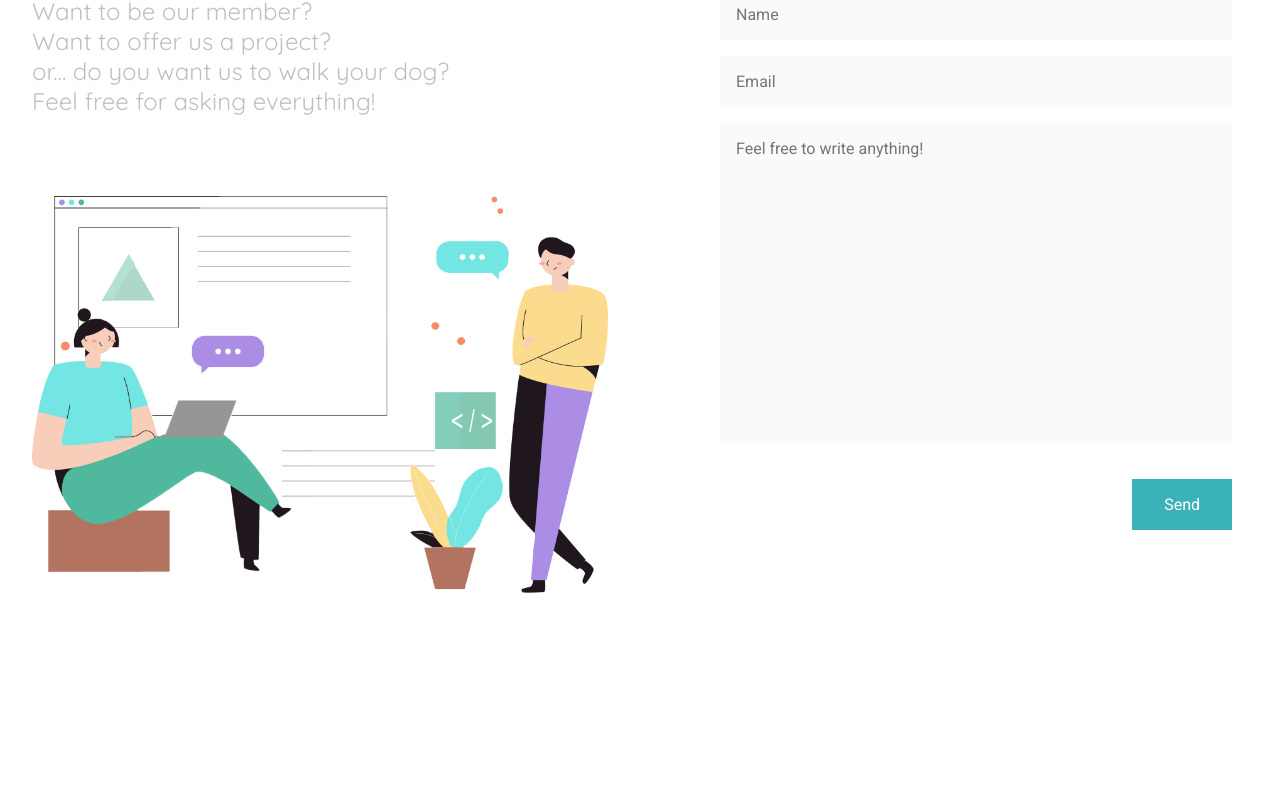
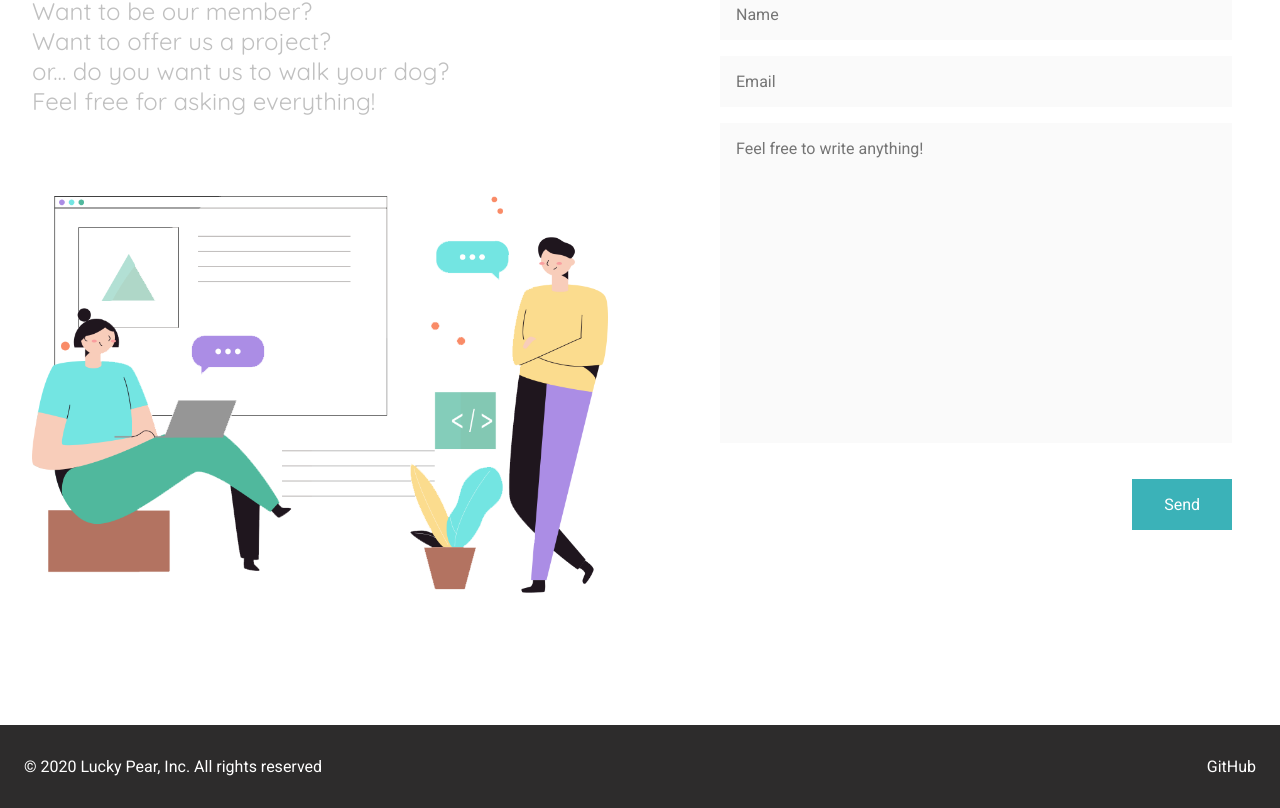
Before and after one commit to Lucky-pear/luckypear-landing, a React (Create React App) app: page / in a window 1280 px wide. Shown: the part 1423-2231 px from the top of the page. Before the commit the page ends 2084 px from the top, so only its background shows below. Built offline with nearby package versions, Linux system fonts and the light colour scheme.

Commit message:
feat: added basic footer

```diff
--- a/src/App.tsx
+++ b/src/App.tsx
@@ -2,6 +2,7 @@ import React from 'react';
 import Header from './components/header/Header';
 import Main from './components/main/Main';
 import styled from 'styled-components';
+import Footer from './components/footer/Footer';
 
 const Wrapper = styled.div`
   height: 100vh !important;
@@ -15,6 +16,7 @@ const App = () => {
     <Wrapper>
       <Header />
       <Main />
+      <Footer />
     </Wrapper>
   );
 }
--- /dev/null
+++ b/src/components/footer/Footer.tsx
@@ -0,0 +1,40 @@
+import React from 'react';
+import styled from 'styled-components';
+import { Colors } from '../../styles/colors';
+import { Button } from '../buttons/Button';
+
+const Wrapper = styled.footer`
+  width: 100%;
+  padding: 2rem 1.5rem;
+  background-color: ${Colors.darkGrey};
+  color: ${Colors.white};
+  display: flex;
+  justify-content: space-between;
+  margin-top: 4rem;
+`;
+const Copyright = styled.div`
+`;
+const SocialIconsWrapper = styled.div`
+`;
+
+const Footer: React.FC = () => {
+  return (
+    <Wrapper>
+      <Copyright>
+        © 2020 Lucky Pear, Inc. All rights reserved
+      </Copyright>
+      <SocialIconsWrapper>
+        <Button
+          link="https://github.com/Lucky-pear"
+          style={{
+            color: Colors.white
+          }}
+        >
+          GitHub
+        </Button>
+      </SocialIconsWrapper>
+    </Wrapper>
+  );
+}
+
+export default Footer;
```
